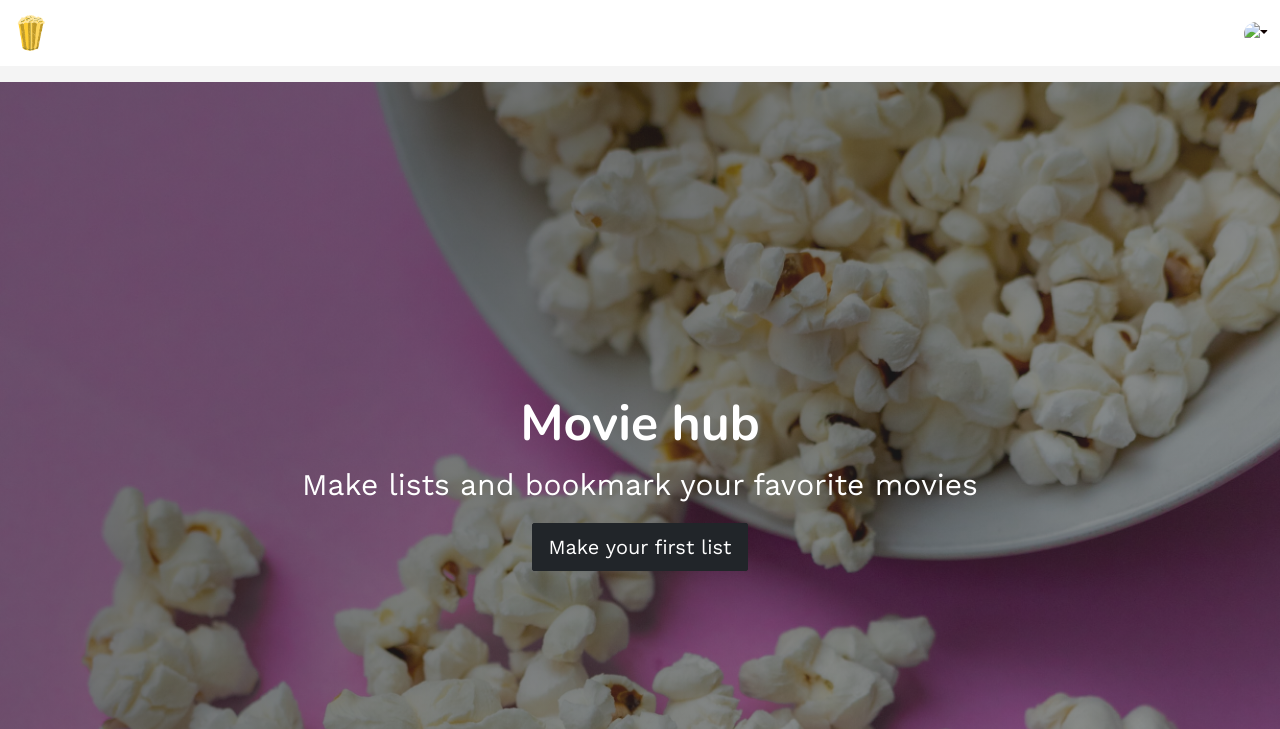
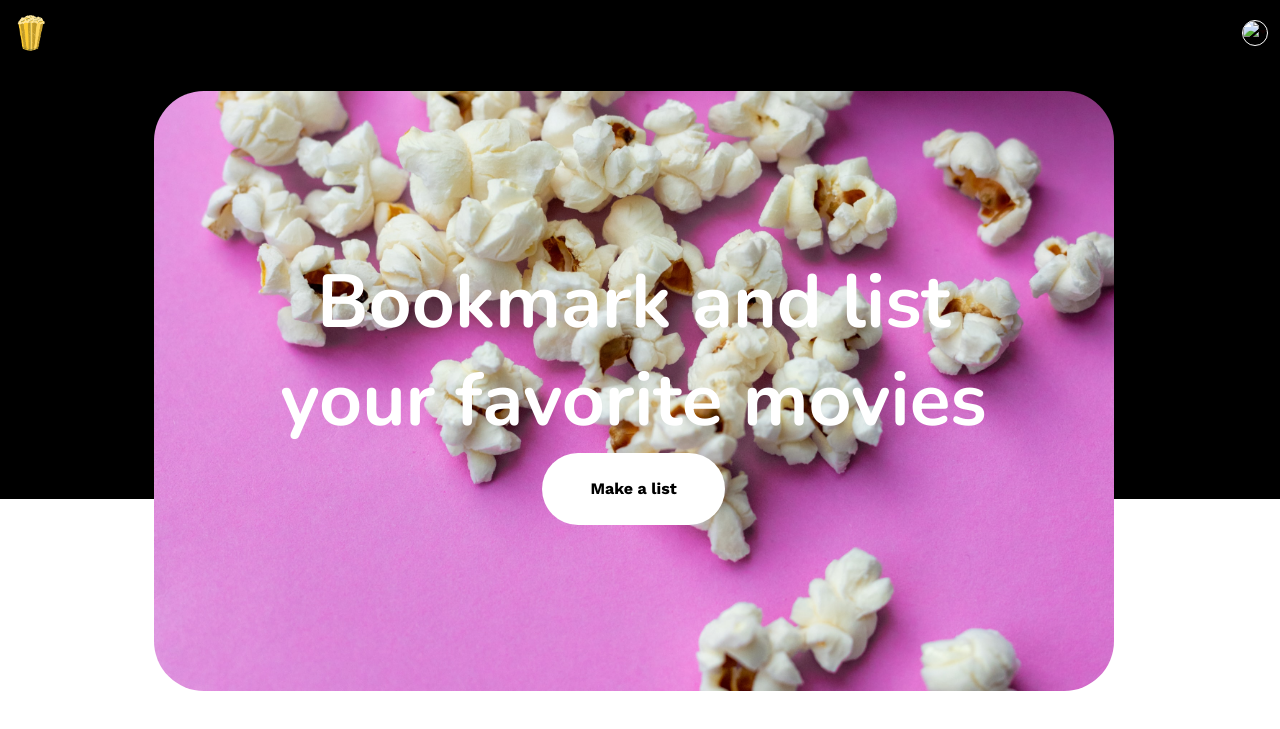
Before and after one commit to Edwardtoonela/rails-watch-list, a Rails app: page / in a window 1280 px wide. Shown: the top 729 px of the page. Run offline with Rails 7, Linux system fonts and the light colour scheme; the visitor is signed in with stand-in values (Sample User, id 1); data comes from the database, SQL or seed files in the repository; style sheets or scripts are compiled from the project's sources; some libraries are stand-ins or nearby versions.

Commit message:
banner and button

```diff
--- a/app/assets/stylesheets/application.scss
+++ b/app/assets/stylesheets/application.scss
@@ -11,3 +11,9 @@
 // Your CSS partials
 @import "components/index";
 @import "pages/index";
+
+
+body {
+  height: 100%;
+  background: linear-gradient(180deg, black 50%, white 50%);
+}
--- a/app/assets/stylesheets/components/_avatar.scss
+++ b/app/assets/stylesheets/components/_avatar.scss
@@ -1,6 +1,7 @@
 .avatar {
   width: 40px;
   border-radius: 50%;
+  border: solid white 1px;
 }
 .avatar-large {
   width: 56px;
--- a/app/assets/stylesheets/components/_banner.scss
+++ b/app/assets/stylesheets/components/_banner.scss
@@ -1,20 +1,30 @@
 .banner {
-  height: 100vh;
-  background: linear-gradient(-225deg, rgba(30,30,30,0.6) 30%, rgba(46,46,46,0.5) 80%), url("https://raw.githubusercontent.com/Edwardtoonela/rails-watch-list/master/app/assets/images/pop%202.jpeg");
+  background: url(https://raw.githubusercontent.com/Edwardtoonela/rails-watch-list/master/app/assets/images/pop%202.jpeg);
   background-size: cover;
+  background-position: 50%;
   color: white;
   text-align: center;
   display: flex;
   align-items: center;
   justify-content: space-around;
+  margin: 25px;
+  margin-left: 12vw;
+  border-radius: 50px;
+  width: 75vw;
+  height: 75vh
+
 }
 
 .banner h1 {
-  font-size: 50px;
-  font-weight: bolder;
+  font-size: 75px;
+  font-weight: bold;
 }
 
 .banner p {
   font-size: 30px;
   font-weight: lighter;
 }
+
+#banner-cropped {
+  object-position: 200px 211px;
+}
--- /dev/null
+++ b/app/assets/stylesheets/components/_button.scss
@@ -0,0 +1,23 @@
+
+
+.button--pan {
+  font-family: aktiv-grotesk-extended, sans-serif;
+  font-weight: 700;
+  border: 2px solid #000;
+  border-radius: 3rem;
+  overflow: hidden;
+  color: black;
+}
+
+.button {
+  pointer-events: auto;
+  cursor: pointer;
+  background: white;
+  border: none;
+  padding: 1.5rem 3rem;
+  margin: 0;
+  font-family: inherit;
+  font-size: inherit;
+  position: relative;
+  display: inline-block;
+}
--- a/app/assets/stylesheets/components/_footer.scss
+++ b/app/assets/stylesheets/components/_footer.scss
@@ -1,20 +1,21 @@
 .footer {
-  background: #F4F4F4;
+  background: white;
   display: flex;
   align-items: center;
   justify-content: space-between;
-  padding: 0px 50px;
+  padding: 0px 25px;
   color: rgba(0,0,0,0.3);
   height: 50px;
-  margin-top: 50px;
+  margin-top: 100px;
 }
+
 .footer-links {
   display: flex;
   align-items: center;
 }
 .footer-links a {
-  color: black;
-  opacity: 0.15;
+  color: gray;
+  opacity: 0.50;
   text-decoration: none;
   font-size: 24px;
   padding: 0px 10px;
@@ -22,3 +23,9 @@
 .footer-links a:hover {
   opacity: 1;
 }
+
+.footer p {
+  color: gray;
+  opacity: 0.50;
+
+}
--- a/app/assets/stylesheets/components/_index.scss
+++ b/app/assets/stylesheets/components/_index.scss
@@ -6,3 +6,4 @@
 @import "card";
 @import "container";
 @import "footer";
+@import "button";
--- a/app/assets/stylesheets/components/_navbar.scss
+++ b/app/assets/stylesheets/components/_navbar.scss
@@ -1,6 +1,6 @@
 .navbar-lewagon {
   justify-content: space-between;
-  background: white;
+  background: black;
 }
 
 .navbar-lewagon .navbar-collapse {
--- a/app/views/lists/index.html.erb
+++ b/app/views/lists/index.html.erb
@@ -1,8 +1,10 @@
-<div class="banner">
+<div class="banner" id="banner-cropped">
   <div class="banner-content">
-    <h1>Movie hub</h1>
-    <p>Make lists and bookmark your favorite movies</p>
-    <button type="button" class="btn btn-dark btn-lg">Make your first list</button>
+    <h1>Bookmark and list</h1>
+    <h1>your favorite movies</h1>
+    <button class="button button--pan">
+      <span>Make a list</span>
+    </button>
   </div>
 </div>
 
--- a/app/views/shared/_footer.html.erb
+++ b/app/views/shared/_footer.html.erb
@@ -7,6 +7,6 @@
     <a href="#"><i class="fab fa-linkedin"></i></a>
   </div>
   <div class="footer-copyright">
-    Made with love during Le Wagon bootcamp by Edward Toonela
+    <p> Made with love during Le Wagon bootcamp by Edward Toonela </p>
   </div>
 </div>
```
Also changed, not shown: app/assets/images/pexels-gradienta-7130535.jpeg (added).
